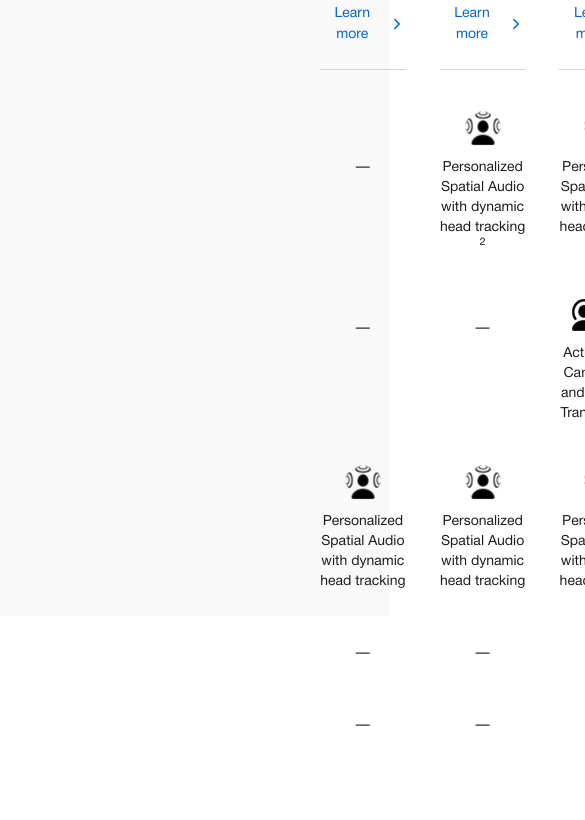
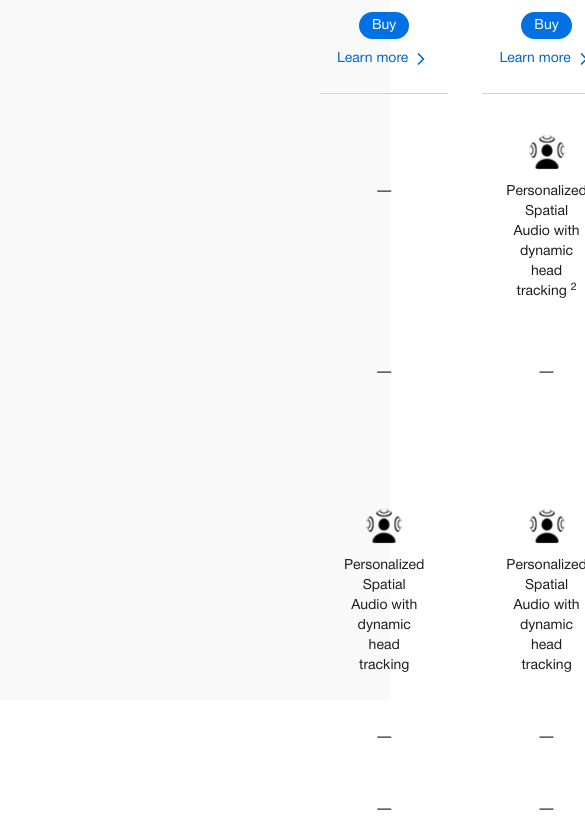
Before and after one commit to itsmemuqorrobin/NTI-Frontend-Solution-Architect, a Next.js app: page / in a window 390 px wide. Shown: the part 2242-3062 px from the top of the page, 585 px wide, since content can reach past the window. Before the commit the page ends 2978 px from the top, so only its background shows below. Built offline with nearby package versions, Linux system fonts and the light colour scheme; a web font is replaced by a local one.

Commit message:
Responsive: adjust compare features responsive

```diff
--- a/src/_ui/components/AirpodsFeature.tsx
+++ b/src/_ui/components/AirpodsFeature.tsx
@@ -48,7 +48,9 @@
       )}
 
       <div className="text-center mt-3 ">
-        <p className="use--font-halvetica-neue  text-sm text-black-1  font-normal">
+        <p
+          className={`use--font-halvetica-neue  text-sm text-black-1  font-normal px-6`}
+        >
           {" "}
           {feature.description}{" "}
           {feature.isHasSup ? (
--- a/src/_ui/sections/AripodsMax.tsx
+++ b/src/_ui/sections/AripodsMax.tsx
@@ -25,7 +25,7 @@
           isUltraWide: "(min-width: 120rem)",
         },
         (context) => {
-          const { isUltraWide, isDesktop } = context.conditions;
+          const { isUltraWide, isDesktop } = context.conditions ?? {};
 
           const tlAirpodsMax = gsap.timeline({
             scrollTrigger: {
@@ -69,7 +69,7 @@
           isUltraWide: "(min-width: 120rem)",
         },
         (context) => {
-          const { isUltraWide, isDesktop } = context.conditions;
+          const { isUltraWide, isDesktop } = context.conditions ?? {};
 
           const tlAirPodsMaxScrollInSection = gsap.timeline({
             scrollTrigger: {
--- a/src/_ui/sections/Hero.tsx
+++ b/src/_ui/sections/Hero.tsx
@@ -27,7 +27,7 @@
           isUltraWide: "(min-width: 120rem)",
         },
         (context) => {
-          const { isUltraWide, isDesktop } = context.conditions;
+          const { isUltraWide, isDesktop } = context.conditions ?? {};
 
           const tl = gsap.timeline({
             scrollTrigger: {
```
